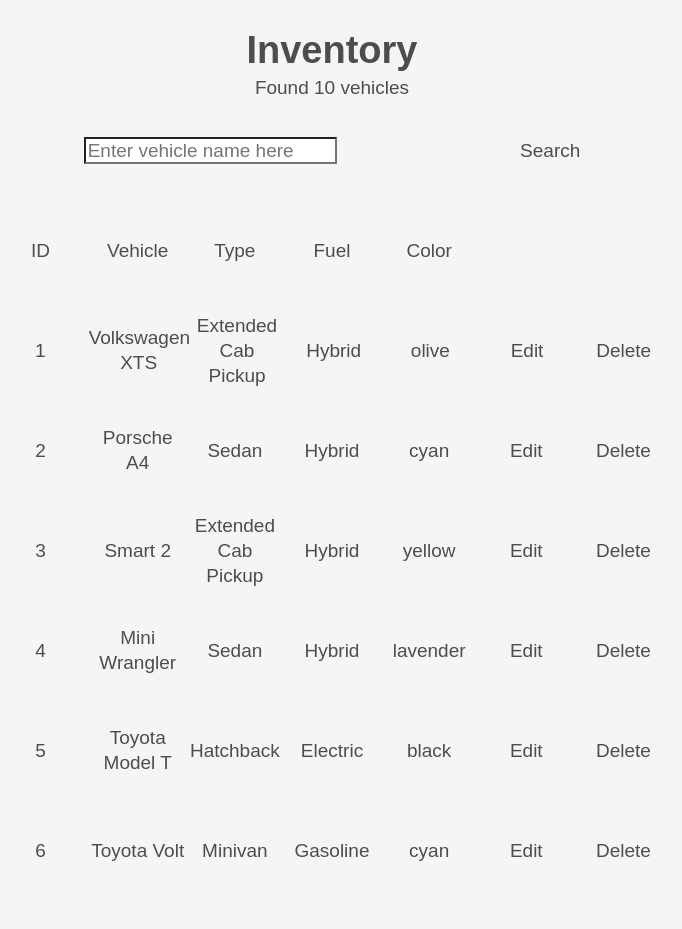
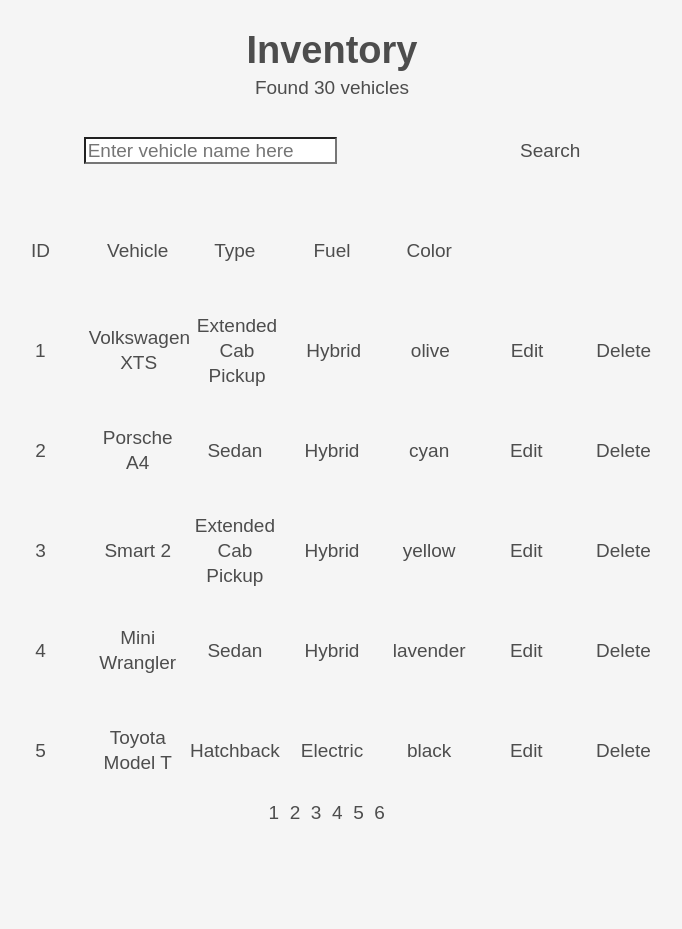
Before and after one commit to Yuanzjls/React-Inventory, a React (Create React App) app: page / in a window 1280 px wide. Shown: the top 929 px of the page, without its empty margins (308-990 px from the left). After the commit the page ends 825 px from the top, so only its background shows below. Built offline with nearby package versions, Linux system fonts and the light colour scheme.

Commit message:
Add paginition feature

```diff
--- a/package.json
+++ b/package.json
@@ -14,6 +14,7 @@
     "react-redux": "^7.2.2",
     "react-scripts": "4.0.3",
     "redux": "^4.0.5",
+    "reselect": "^4.0.0",
     "web-vitals": "^1.1.1"
   },
   "scripts": {
--- a/src/App.js
+++ b/src/App.js
@@ -11,7 +11,7 @@
     <div className="App">
       <h1>Inventory</h1>
 
-      <Searchbar inventoryList={inventoryList}/>
+      <Searchbar length={inventoryList.length}/>
       <Inventory inventoryList={inventoryList}/>
 
     </div>
--- a/src/components/Inventory/index.jsx
+++ b/src/components/Inventory/index.jsx
@@ -1,7 +1,18 @@
-import {selectInventory} from "../../features/inventorySlice";
-import {useSelector, useDispatch} from "react-redux";
 import Item from "./item.jsx"
+import {createSelector} from "reselect"
+import {useState} from "react"
+import {selectInventory} from "../../features/inventorySlice"
+import { connect } from 'react-redux'
+
 export default function Inventory(props){
+    const itemsPerPage = 5, length = props.inventoryList.length;
+    const [page, setPage] = useState(0);
+    const pages = length / itemsPerPage;
+    const buttons = [];
+
+    for (let i=0; i<pages; i++) {
+        buttons.push(<button key={i} onClick={()=>setPage(i)}>{i+1}&nbsp;&nbsp;</button>);
+    }
 
     return (
         <div>
@@ -14,13 +25,17 @@
                 <div className="flex-item"></div>
                 <div className="flex-item"></div>
             </div>
-            {props.inventoryList.value.filter(item=>
-                item["Vehicle"].includes(props.inventoryList.filter)
+            {props.inventoryList.filter((value, index)=>
+                index>=itemsPerPage*page && index<itemsPerPage*(page+1)
             ).map(inventory=>{
                     return (<Item key={inventory.ID} value={inventory}/>);
                 })}
 
+            <div>
+                {buttons}
+
+            </div>
+
         </div>
     );
-
 }
--- a/src/components/Searchbar/index.jsx
+++ b/src/components/Searchbar/index.jsx
@@ -7,9 +7,8 @@
 function Searchbar(props){
   const dispatch = useDispatch();
   const [searchName, setSearchName] = useState('');
-  const inventoryList = props.inventoryList;
-  const inventoryLength= inventoryList.value.filter(item=>
-    item["Vehicle"].includes(inventoryList.filter)).length;
+
+  const inventoryLength= props.length;
   const noun = inventoryLength>1?"vehicles":"vehicle";
 
     function submitHandle(e){
--- a/src/features/inventorySlice.js
+++ b/src/features/inventorySlice.js
@@ -1,10 +1,10 @@
-import {createSlice, createStore} from '@reduxjs/toolkit';
+import {createSlice} from '@reduxjs/toolkit';
 import faker from "faker"
 
 export const inventorySlice = createSlice({
     name: "inventory",
     initialState: {
-        value:Array.from(Array(10).keys()).map(item=>({
+        value:Array.from(Array(30).keys()).map(item=>({
             ID: item+1,
             Vehicle: faker.vehicle.vehicle(),
             Type: faker.vehicle.type(),
@@ -42,6 +42,6 @@
 
 export const {searchVehicle, setEdit, setVehicle, deleteVehicle} = inventorySlice.actions;
 
-export const selectInventory = state=> state.inventory;
+export const selectInventory = state=> state.inventory.value.filter(item=>item["Vehicle"].includes(state.inventory.filter));
 
 export default inventorySlice.reducer;
```
